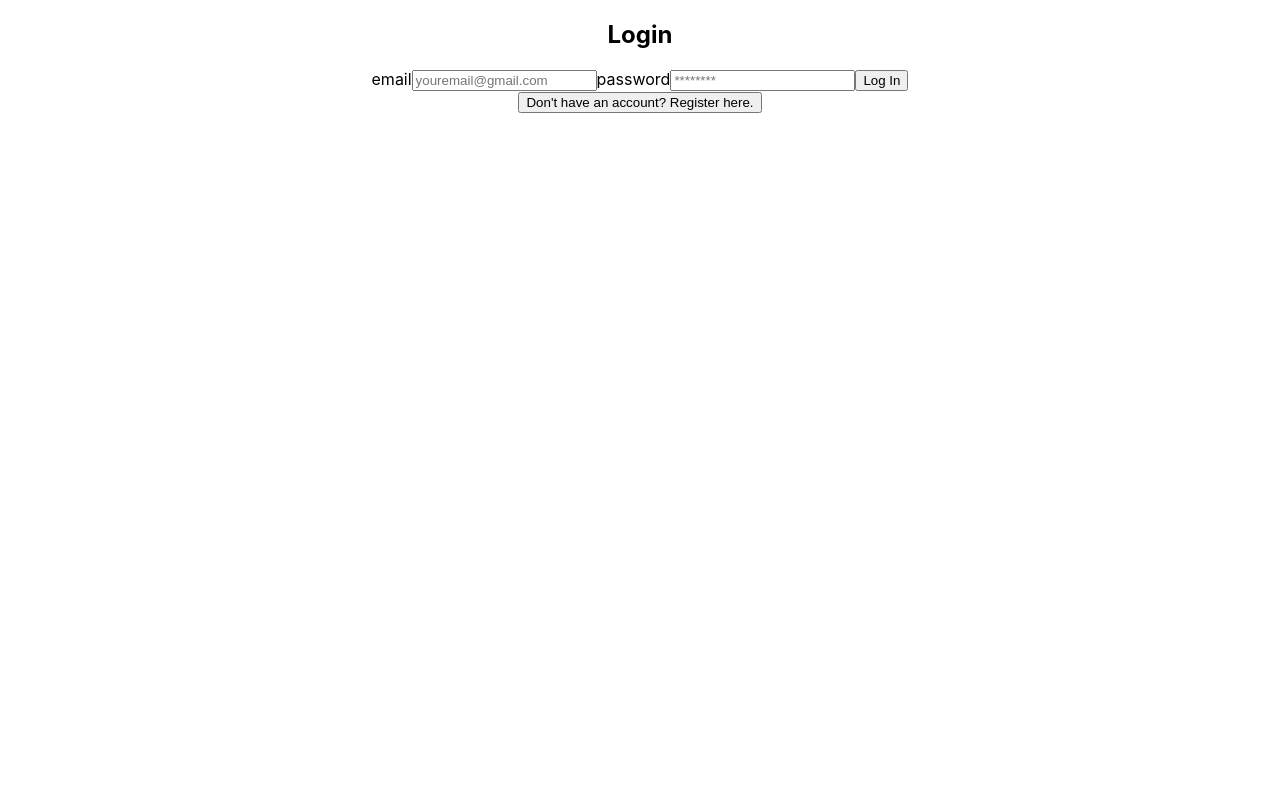
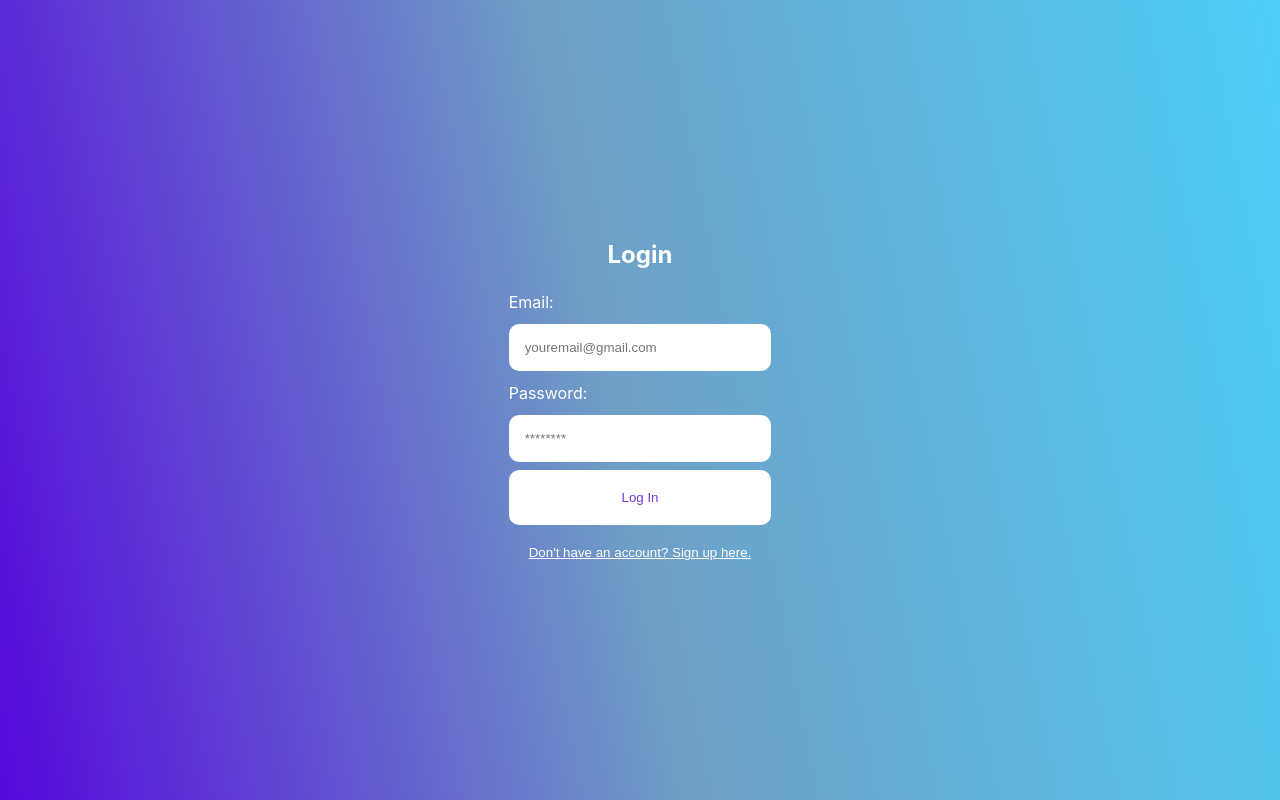
Before and after one commit to RoyZiO/todo-react-frontend, a React (Create React App) app in the folder todo-app/: page / in a window 1280 px wide. Built offline with nearby package versions, Linux system fonts and the light colour scheme.

Commit message:
updated Login and Signup

```diff
--- a/todo-app/src/App.css
+++ b/todo-app/src/App.css
@@ -1,38 +1,49 @@
 .App {
   text-align: center;
+  display: flex;
+  min-height: 100vh;
+  align-items: center;
+  justify-content: center;
+  color: white;
+  background-image: linear-gradient(79deg, #5507db, #6f9fc6 48%, #4dcff7);
 }
 
-.App-logo {
-  height: 40vmin;
-  pointer-events: none;
+.auth-form-container, .login-form, .register-form {
+  display: flex;
+  flex-direction: column;
 }
 
-@media (prefers-reduced-motion: no-preference) {
-  .App-logo {
-    animation: App-logo-spin infinite 20s linear;
+@media screen and (min-width: 600px) {
+  .auth-form-container {
+    padding: 5rem;
+    border-radius: 10px;
+    margin: 0.5rem;
   }
 }
 
-.App-header {
-  background-color: #282c34;
-  min-height: 100vh;
-  display: flex;
-  flex-direction: column;
-  align-items: center;
-  justify-content: center;
-  font-size: calc(10px + 2vmin);
-  color: white;
+label {
+  text-align: left;
+  padding: 0.25rem 0;
 }
 
-.App-link {
-  color: #61dafb;
+input {
+  margin: 0.5rem 0;
+  padding: 1rem;
+  border: none;
+  border-radius: 10px;
 }
 
-@keyframes App-logo-spin {
-  from {
-    transform: rotate(0deg);
-  }
-  to {
-    transform: rotate(360deg);
-  }
+button {
+  border: none;
+  background-color: white;
+  padding: 20px;
+  border-radius: 10px;
+  cursor: pointer;
+  color: #7439db;
 }
+
+.link-btn {
+  background: none;
+  color: white;
+  text-decoration: underline;
+}
--- a/todo-app/src/pages/LoginPage.js
+++ b/todo-app/src/pages/LoginPage.js
@@ -14,13 +14,13 @@ function LoginPage(props) {
         <div className="auth-form-container">
             <h2>Login</h2>
             <form className="login-form" onSubmit={handleSubmit}>
-                <label htmlFor="email">email</label>
+                <label htmlFor="email">Email: </label>
                 <input value={email} onChange={(e) => setEmail(e.target.value)}type="email" placeholder="youremail@gmail.com" id="email" name="email" />
-                <label htmlFor="password">password</label>
+                <label htmlFor="password">Password: </label>
                 <input value={pass} onChange={(e) => setPass(e.target.value)} type="password" placeholder="********" id="password" name="password" />
                 <button type="submit">Log In</button>
             </form>
-            <button className="link-btn" onClick={() => props.onFormSwitch('register')}>Don't have an account? Register here.</button>
+            <button className="link-btn" onClick={() => props.onFormSwitch('register')}>Don't have an account? Sign up here.</button>
         </div>
     )
 }
```
